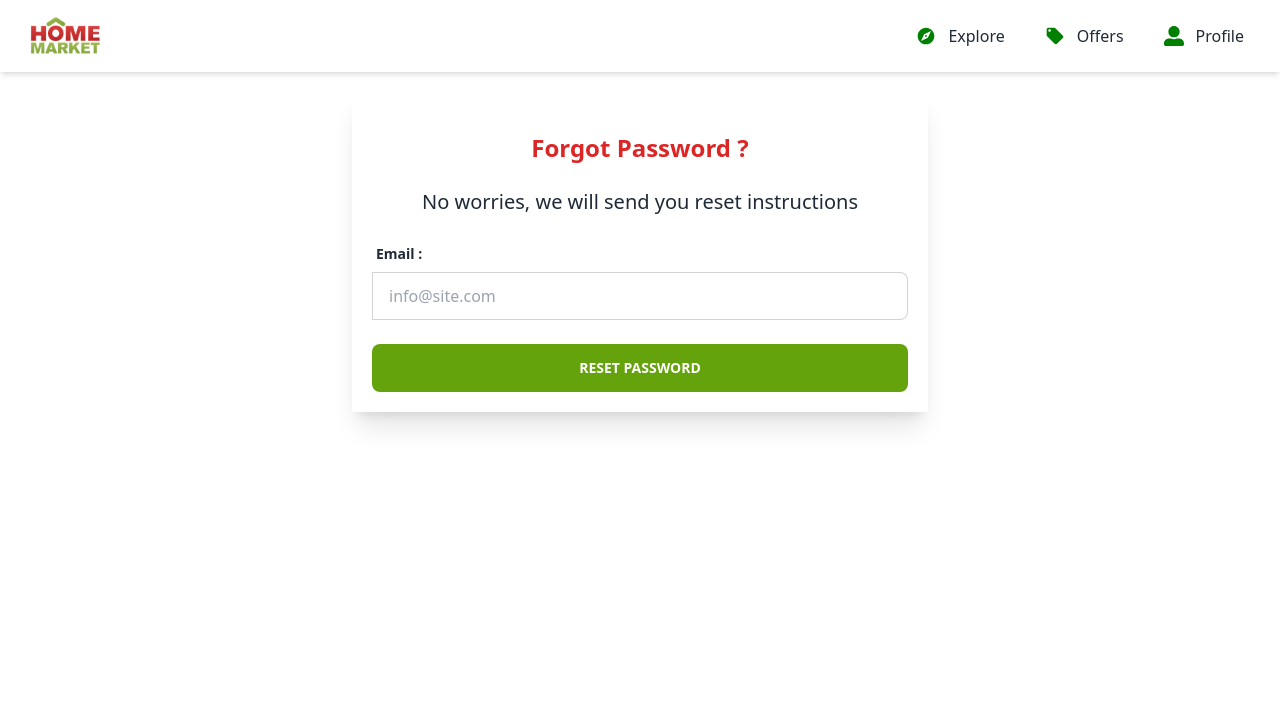
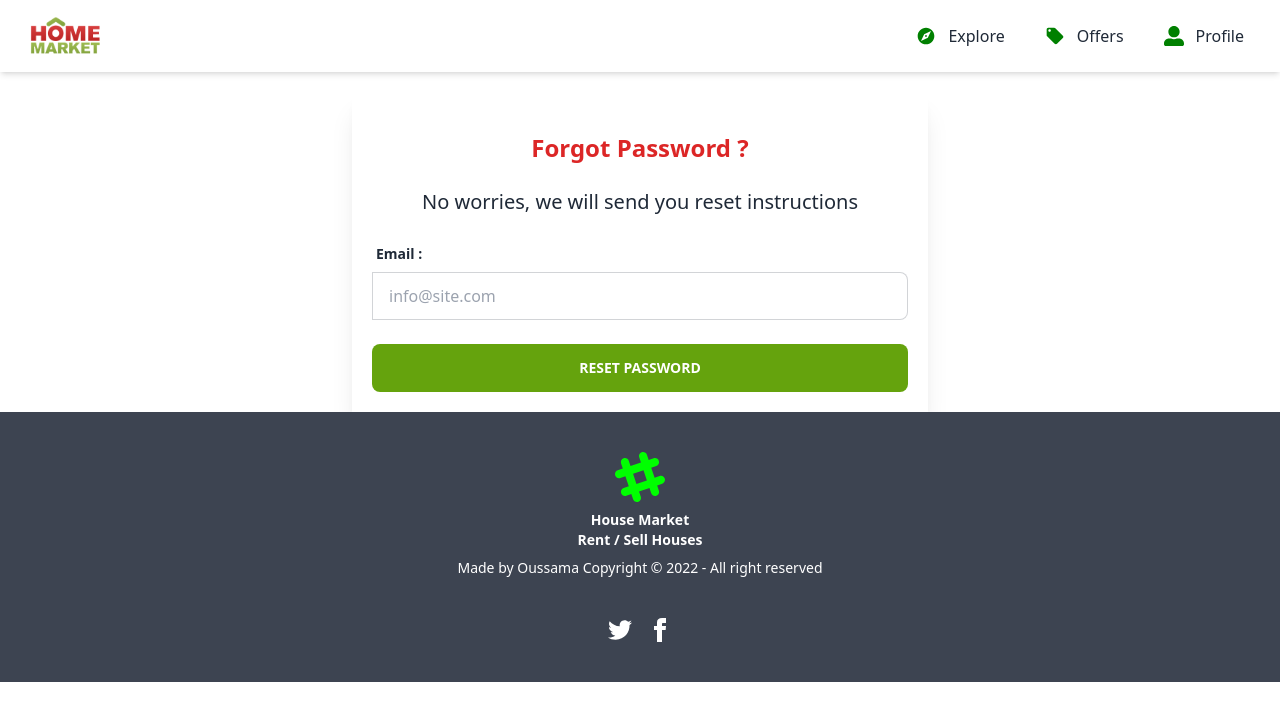
Before and after one commit to oussamataali97/home-market-place, a React (Create React App) app: page /forgot-password in a window 1280 px wide. Shown: the top 720 px of the page. Built offline with nearby package versions, Linux system fonts and the light colour scheme.

Commit message:
add footer

```diff
--- a/src/App.js
+++ b/src/App.js
@@ -10,6 +10,7 @@
 import 'react-toastify/dist/ReactToastify.css';
 import PrivateRoute from './components/PrivateRoute'
 import Category from './pages/Category'
+import Footer from './components/Footer'
 
 
 function App() {
@@ -30,7 +31,7 @@
         <Route path='/forgot-password' element={<ForgotPassword/>}/>
 
       </Routes>
-
+     <Footer/>
     </Router>
     <ToastContainer/>
     </>
--- /dev/null
+++ b/src/components/Footer.js
@@ -0,0 +1,25 @@
+import React from 'react'
+
+function Footer() {
+    const date=new Date();
+    const fullYear=date.getFullYear()
+  return (
+    <footer className="footer footer-center p-10 bg-neutral text-primary-content">
+    <div>
+      <svg width="50" height="50" color='lime' viewBox="0 0 24 24" xmlns="http://www.w3.org/2000/svg" fillRule="evenodd" clipRule="evenodd" className="inline-block fill-current"><path d="M22.672 15.226l-2.432.811.841 2.515c.33 1.019-.209 2.127-1.23 2.456-1.15.325-2.148-.321-2.463-1.226l-.84-2.518-5.013 1.677.84 2.517c.391 1.203-.434 2.542-1.831 2.542-.88 0-1.601-.564-1.86-1.314l-.842-2.516-2.431.809c-1.135.328-2.145-.317-2.463-1.229-.329-1.018.211-2.127 1.231-2.456l2.432-.809-1.621-4.823-2.432.808c-1.355.384-2.558-.59-2.558-1.839 0-.817.509-1.582 1.327-1.846l2.433-.809-.842-2.515c-.33-1.02.211-2.129 1.232-2.458 1.02-.329 2.13.209 2.461 1.229l.842 2.515 5.011-1.677-.839-2.517c-.403-1.238.484-2.553 1.843-2.553.819 0 1.585.509 1.85 1.326l.841 2.517 2.431-.81c1.02-.33 2.131.211 2.461 1.229.332 1.018-.21 2.126-1.23 2.456l-2.433.809 1.622 4.823 2.433-.809c1.242-.401 2.557.484 2.557 1.838 0 .819-.51 1.583-1.328 1.847m-8.992-6.428l-5.01 1.675 1.619 4.828 5.011-1.674-1.62-4.829z"></path></svg>
+      <p className="font-bold">
+        House Market <br/> Rent / Sell Houses
+      </p>
+      <p>Made by Oussama Copyright © {fullYear} - All right reserved</p>
+    </div>
+    <div>
+      <div className="grid grid-flow-col gap-4">
+        <a href='https://twitter.com/oussamataali97'><svg xmlns="http://www.w3.org/2000/svg" width="24" height="24" viewBox="0 0 24 24" className="fill-current"><path d="M24 4.557c-.883.392-1.832.656-2.828.775 1.017-.609 1.798-1.574 2.165-2.724-.951.564-2.005.974-3.127 1.195-.897-.957-2.178-1.555-3.594-1.555-3.179 0-5.515 2.966-4.797 6.045-4.091-.205-7.719-2.165-10.148-5.144-1.29 2.213-.669 5.108 1.523 6.574-.806-.026-1.566-.247-2.229-.616-.054 2.281 1.581 4.415 3.949 4.89-.693.188-1.452.232-2.224.084.626 1.956 2.444 3.379 4.6 3.419-2.07 1.623-4.678 2.348-7.29 2.04 2.179 1.397 4.768 2.212 7.548 2.212 9.142 0 14.307-7.721 13.995-14.646.962-.695 1.797-1.562 2.457-2.549z"></path></svg></a>
+        <a href='https://facebook.com/taali.oussama'><svg xmlns="http://www.w3.org/2000/svg" width="24" height="24" viewBox="0 0 24 24" className="fill-current"><path d="M9 8h-3v4h3v12h5v-12h3.642l.358-4h-4v-1.667c0-.955.192-1.333 1.115-1.333h2.885v-5h-3.808c-3.596 0-5.192 1.583-5.192 4.615v3.385z"></path></svg></a>
+      </div>
+    </div>
+  </footer>
+  )
+}
+
+export default Footer
--- a/src/components/Home.js
+++ b/src/components/Home.js
@@ -176,7 +176,7 @@
     </div>
 
 
-    <div className="banner w-full bg-cover flex md:h-[20rem] lg:h-[36rem] h-[16rem] justify-start flex-col items-center" style={{backgroundImage: `url(${hero})`}}>
+    <div className="banner w-full bg-cover bg-top flex md:h-[20rem] lg:h-[24rem] h-[16rem] justify-start flex-col items-center" style={{backgroundImage: `url(${hero})`}}>
         <p className='text-center text-2xl md:text-5xl font-bold  mt-5 lg:mt-16   '>Sell your home with confidence</p>
         <p className='text-center font-light'>Zillow is making it simpler to sell your home and move forward.</p>
 
```
